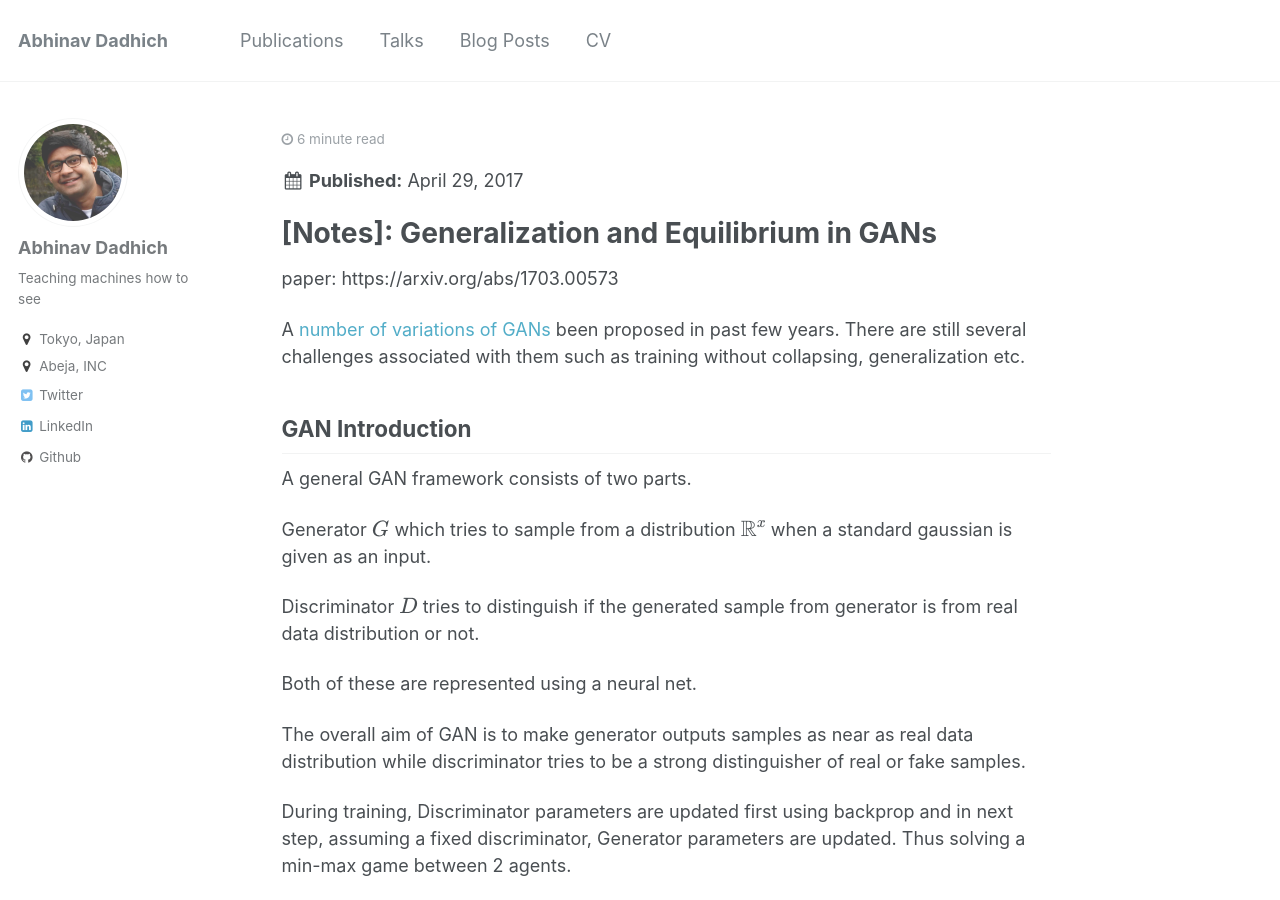
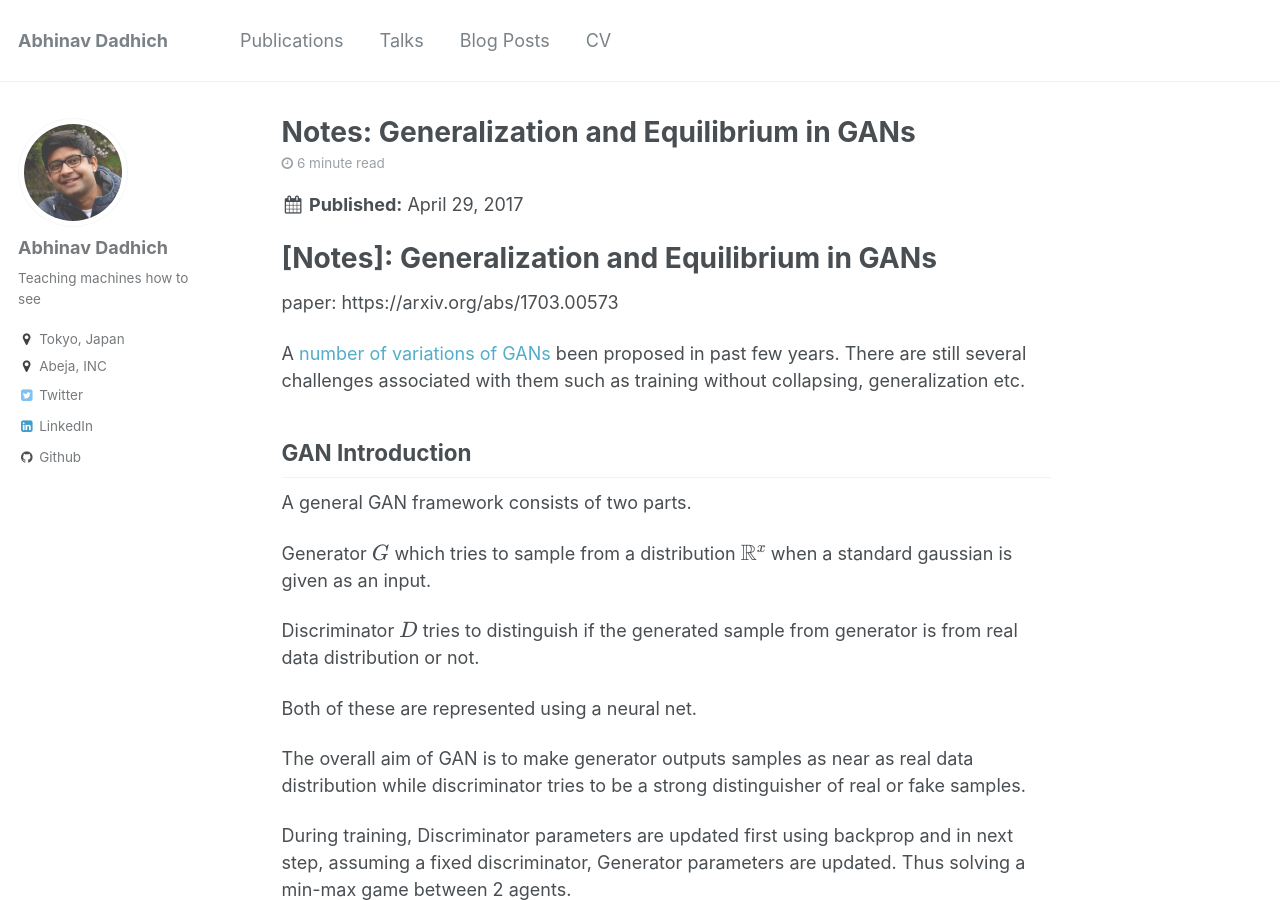
Before and after one commit to ResByte/ResByte.github.io, a Jekyll site: the page built from _posts/2017-04-29-arora-gen-eqbm-17.md, in a window 1280 px wide and 900 px high. Built offline with Jekyll 4.4.1, drawn with Linux system fonts in a browser that asks for light colours; formulas are drawn with MathJax 3.

Commit message:
Update 2017-04-29-arora-gen-eqbm-17.md

```diff
--- a/_posts/2017-04-29-arora-gen-eqbm-17.md
+++ b/_posts/2017-04-29-arora-gen-eqbm-17.md
@@ -1,5 +1,5 @@
 ---
-title: '[Notes]: Generalization and Equilibrium in GANs'
+title: 'Notes: Generalization and Equilibrium in GANs'
 date: 2017-04-29
 permalink: /posts/2017/04/arora-gen-eqbm-17/
 tags:
```
